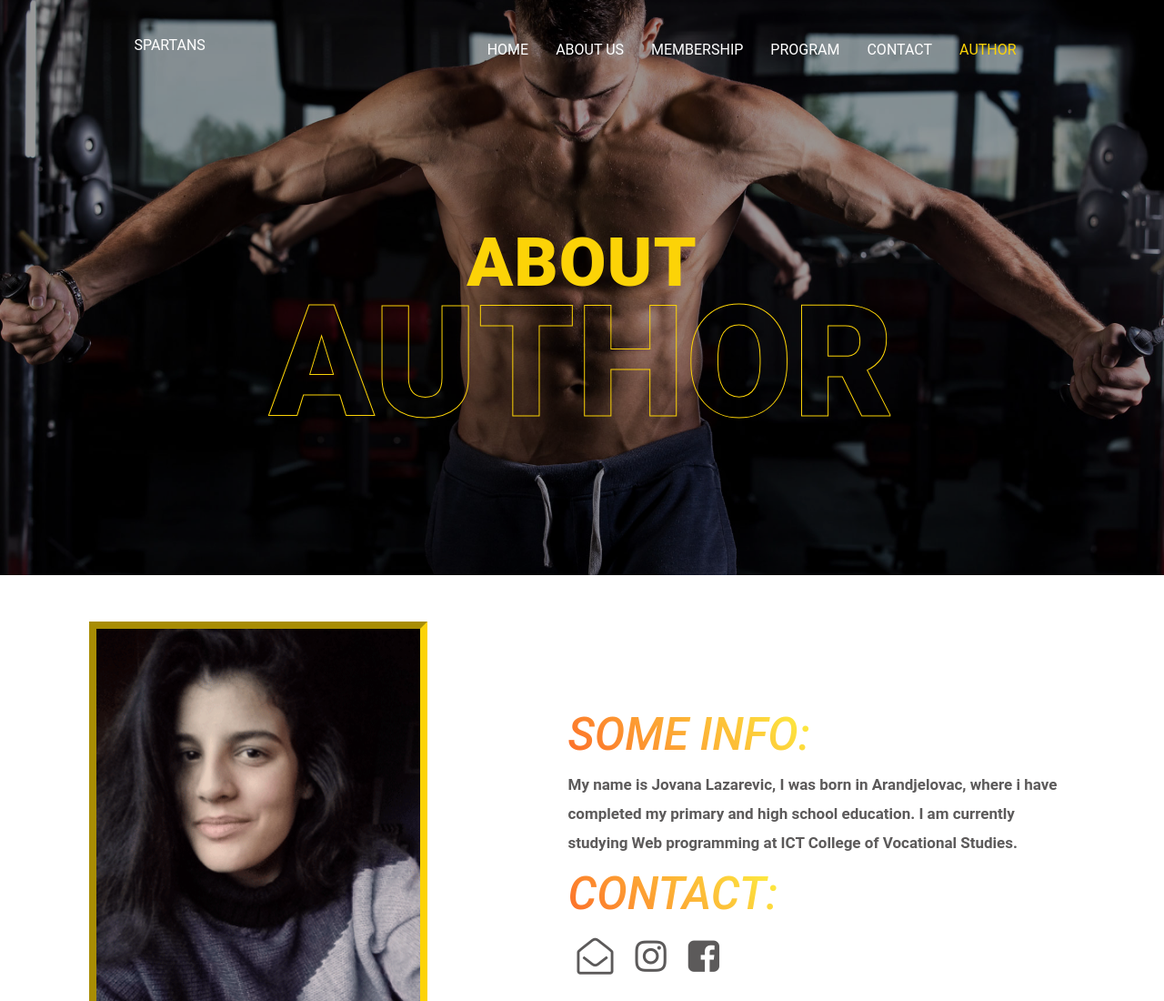
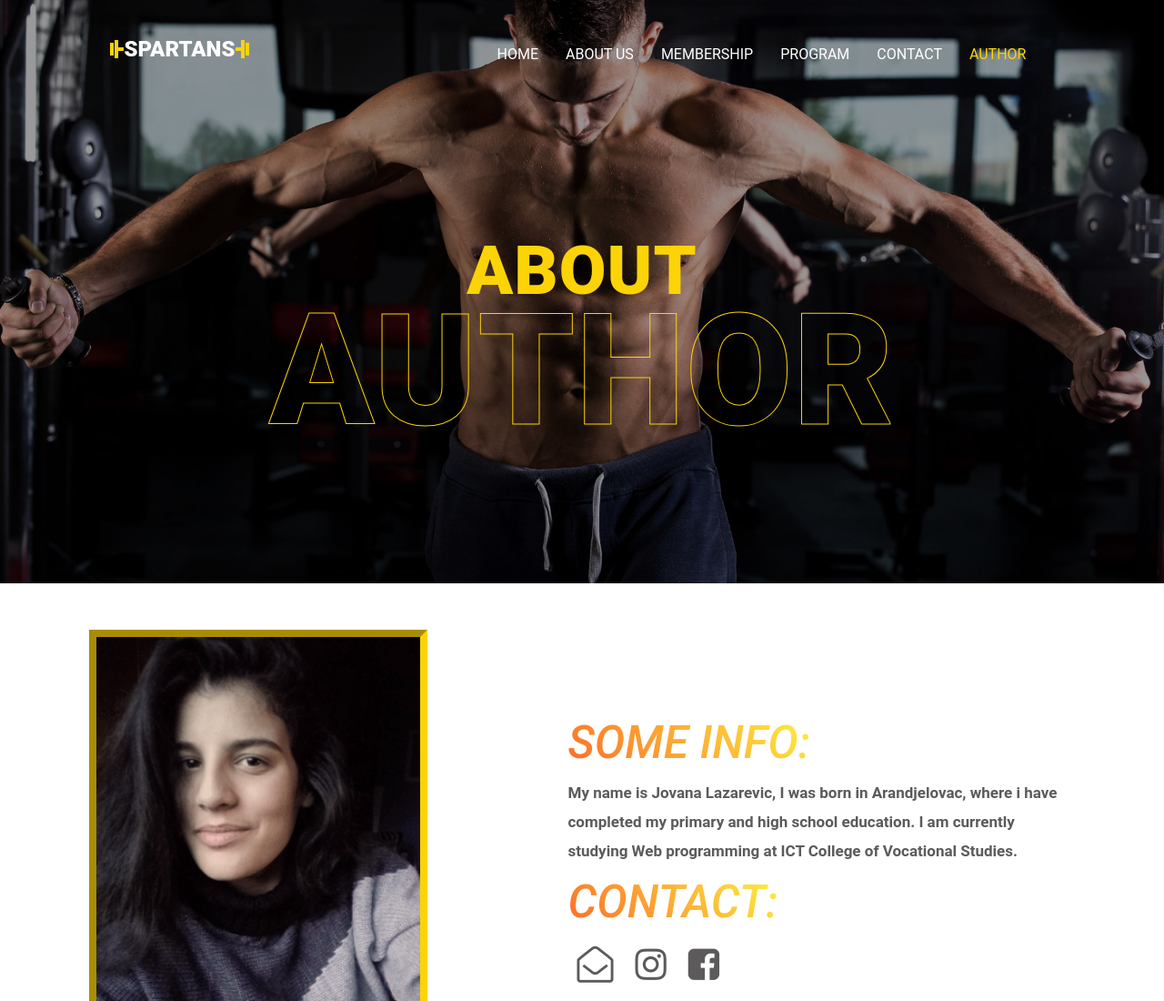
Before and after one commit to Dzo00/Spartans_Gym, a plain HTML site: page author.html in a window 1280 px wide. Shown: the top 1100 px of the page at 91% size. Drawn offline with Linux system fonts and the light colour scheme.

Commit message:
Update author.html

```diff
--- a/author.html
+++ b/author.html
@@ -17,7 +17,7 @@
     <header>
         <div id="overlayer">
             <div class="nav-logo d-flex-sp-ar">
-                <a id="logo" href="index.html"><span><i class="left-bar"></i>Spartans<i class="right-bar"></i></span></a>
+                <a class="logo" href="index.html"><span><i class="left-bar"></i>Spartans<i class="right-bar"></i></span></a>
                 <a id="burger" class="align-self" href="#"><i class="fa fa-bars"></i> Meni</a>
                 <nav class="align-self">
                 </nav>
```
